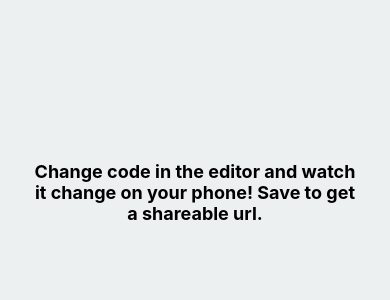
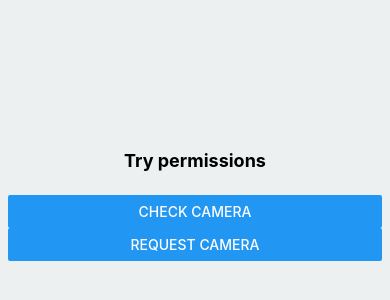
Before and after one commit to fabOnReact/AwesomeProject, a React Native app: screen / in a window 390 px wide. Shown: the part 230-530 px from the top of the page. Built offline with nearby package versions, Linux system fonts and the light colour scheme.

Commit message:
MRE https://github.com/facebook/react-native/issues/30158

```diff
--- a/App.js
+++ b/App.js
@@ -1,27 +1,62 @@
-import * as React from 'react';
-import { Text, View, StyleSheet } from 'react-native';
+import React, { Component } from "react";
+import { StyleSheet, Text, View, SafeAreaView, PermissionsAndroid, Button } from "react-native";
 
-export default function App() {
-  return (
-    <View style={styles.container}>
-      <Text style={styles.paragraph}>
-        Change code in the editor and watch it change on your phone! Save to get a shareable url.
-      </Text>
-    </View>
-  );
-}
+const checkCameraPermission = async () => {
+  try {
+    const status = await PermissionsAndroid.check(
+      PermissionsAndroid.PERMISSIONS.CAMERA,
+    );
+    console.warn('status', status)
+  } catch (err) {
+    console.warn(err);
+  }
+};
+
+const requestCameraPermission = async () => {
+  try {
+    const status = await PermissionsAndroid.request(
+      PermissionsAndroid.PERMISSIONS.CAMERA,
+      {
+        title: "Cool Photo App Camera Permission",
+        message:
+          "Cool Photo App needs access to your camera ",
+        buttonNeutral: "Ask Me Later",
+        buttonNegative: "Cancel",
+        buttonPositive: "OK"
+      }
+    );
+    console.warn('status', status)
+  } catch (err) {
+    console.warn(err);
+  }
+};
+
+class App extends Component {
+  render() {
+    return (
+      <View style={styles.container}>
+        <Text style={styles.item}>Try permissions</Text>
+        <Button title="check camera" onPress={checkCameraPermission} />
+        <Button title="request camera" onPress={requestCameraPermission} />
+      </View>
+    );
+  }
+};
 
 const styles = StyleSheet.create({
   container: {
     flex: 1,
-    justifyContent: 'center',
-    backgroundColor: '#ecf0f1',
-    padding: 8,
+    justifyContent: "center",
+    paddingTop: 10,
+    backgroundColor: "#ecf0f1",
+    padding: 8
   },
-  paragraph: {
+  item: {
     margin: 24,
     fontSize: 18,
-    fontWeight: 'bold',
-    textAlign: 'center',
-  },
+    fontWeight: "bold",
+    textAlign: "center"
+  }
 });
+
+export default App;
```
Also changed, not shown: 1 other file (tests, documents, lock files or other folders).
